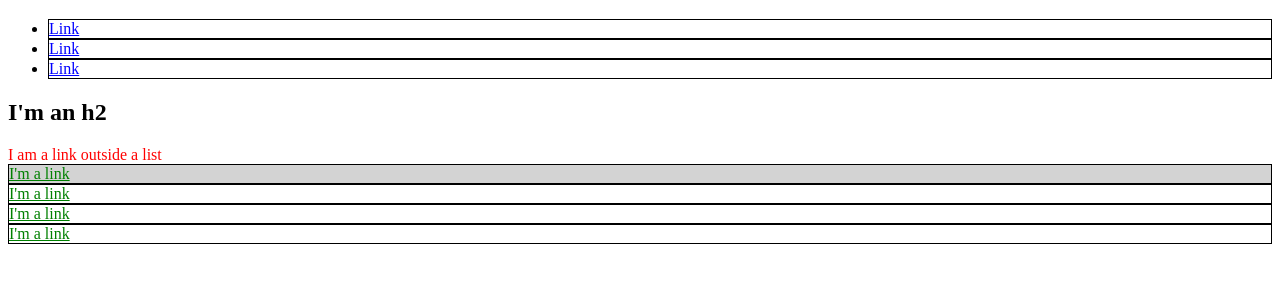
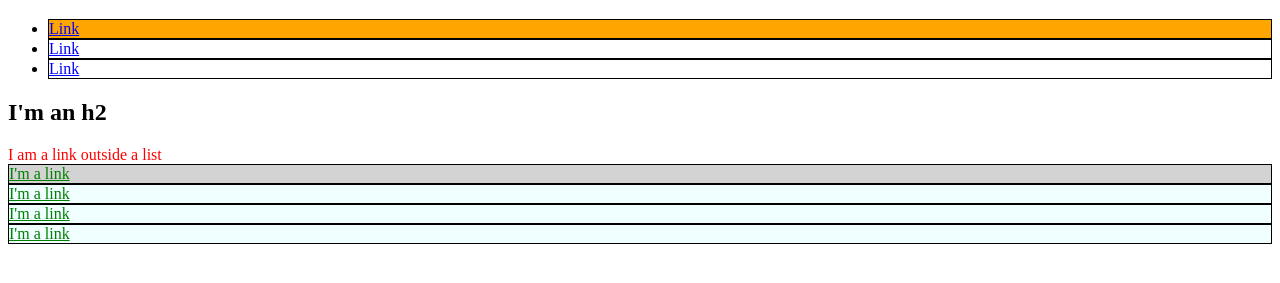
Before and after one commit to robwold/robwold.github.io, a plain HTML site: page index.html in a window 1280 px wide. Shown: the part 61-344 px from the top of the page. Drawn offline with Linux system fonts and the light colour scheme.

Commit message:
exercises

```diff
--- a/index.html
+++ b/index.html
@@ -27,12 +27,20 @@
         .bio-box a {
           color: green;
         }
+
+        #tango {
+          background-color: orange;
+        }
+
+        .ms {
+          background-color: azure;
+        }
       </style>
   </head>
   <body>
     <h1>I'm an h1</h1>
     <ul>
-      <li>
+      <li id="tango">
         <a href="https://example.com/">Link</a>
       </li>
       <li>
@@ -44,16 +52,16 @@
     </ul>
     <h2>I'm an h2</h2>
       <a>I am a link outside a list</a>
-      <div id="exec-bio" class="bio-box">
+      <div id="exec-bio" class="bio-box ms">
         <a href="https://example.com/">I'm a link</a>
       </div>
-      <div class="bio-box">
+      <div class="bio-box ms">
         <a href="https://example.com/">I'm a link</a>
       </div>
-      <div class="bio-box">
+      <div class="bio-box ms">
         <a href="https://example.com/">I'm a link</a>
       </div>
-      <div class="bio-box">
+      <div class="bio-box ms">
         <a href="https://example.com/">I'm a link</a>
       </div>
   </body>
```
